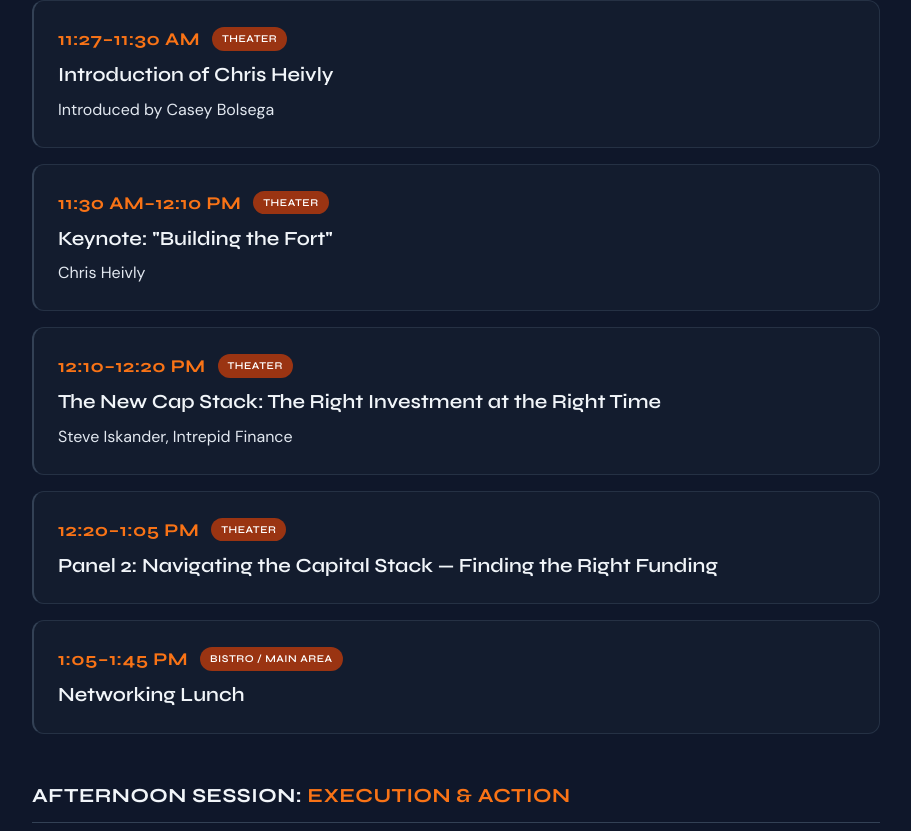
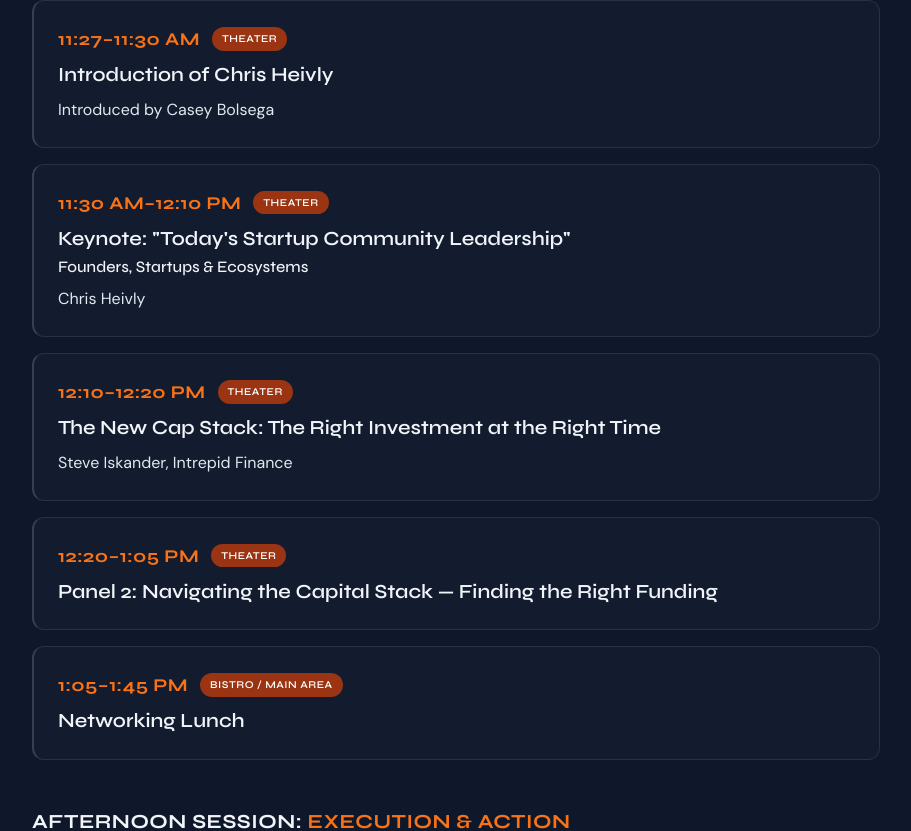
Before and after one commit to HARN26/fndryx-website, a Next.js app: page /raise-right in a window 1280 px wide. Shown: the part 2153-2984 px from the top of the page, without its empty margins (184-1095 px from the left). Built offline with nearby package versions, Linux system fonts and the light colour scheme.

Commit message:
Correct Chris Heivly keynote title to Today's Startup Community Leadership

```diff
--- a/src/app/raise-right/AgendaSection.tsx
+++ b/src/app/raise-right/AgendaSection.tsx
@@ -9,6 +9,8 @@
   end: string;
   room?: string;
   title: string;
+  /** Secondary title line rendered just beneath the title (e.g. a keynote sub-theme). */
+  subtitle?: string;
   /** When set, the title renders as an in-page anchor link (e.g. "#breakouts"). */
   titleHref?: string;
   body?: string;
@@ -119,7 +121,8 @@
         start: "11:30",
         end: "12:10",
         room: "Theater",
-        title: 'Keynote: "Building the Fort"',
+        title: 'Keynote: "Today\'s Startup Community Leadership"',
+        subtitle: "Founders, Startups & Ecosystems",
         body: "Chris Heivly",
       },
       {
@@ -242,6 +245,14 @@
         )}
       </h4>
 
+      {row.subtitle && (
+        <p
+          className={`mt-1 font-display text-base font-medium leading-snug ${titleColor}`}
+        >
+          {row.subtitle}
+        </p>
+      )}
+
       {row.body && (
         <p className={`mt-2 text-base leading-relaxed ${bodyColor}`}>
           {row.body}
```
